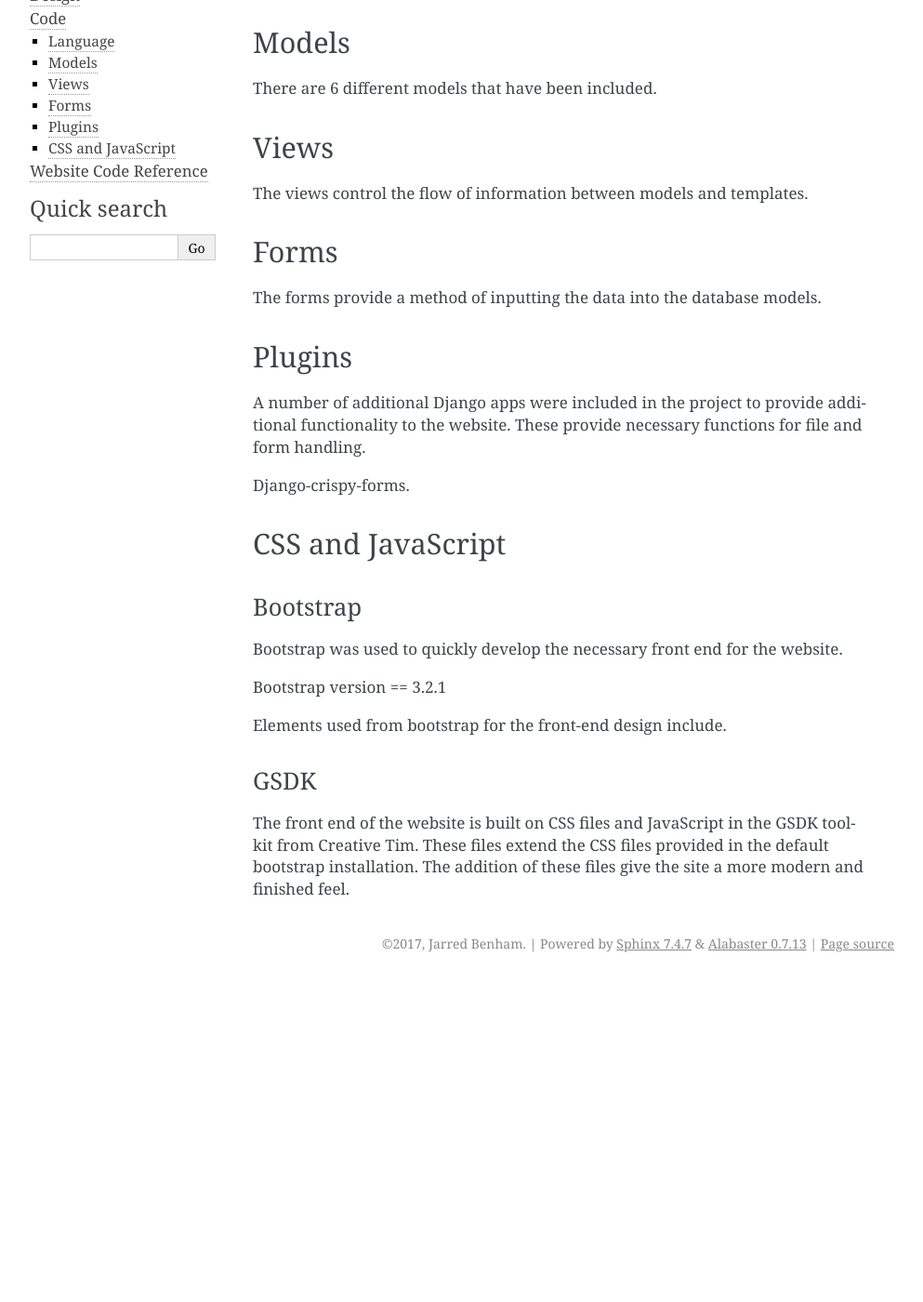
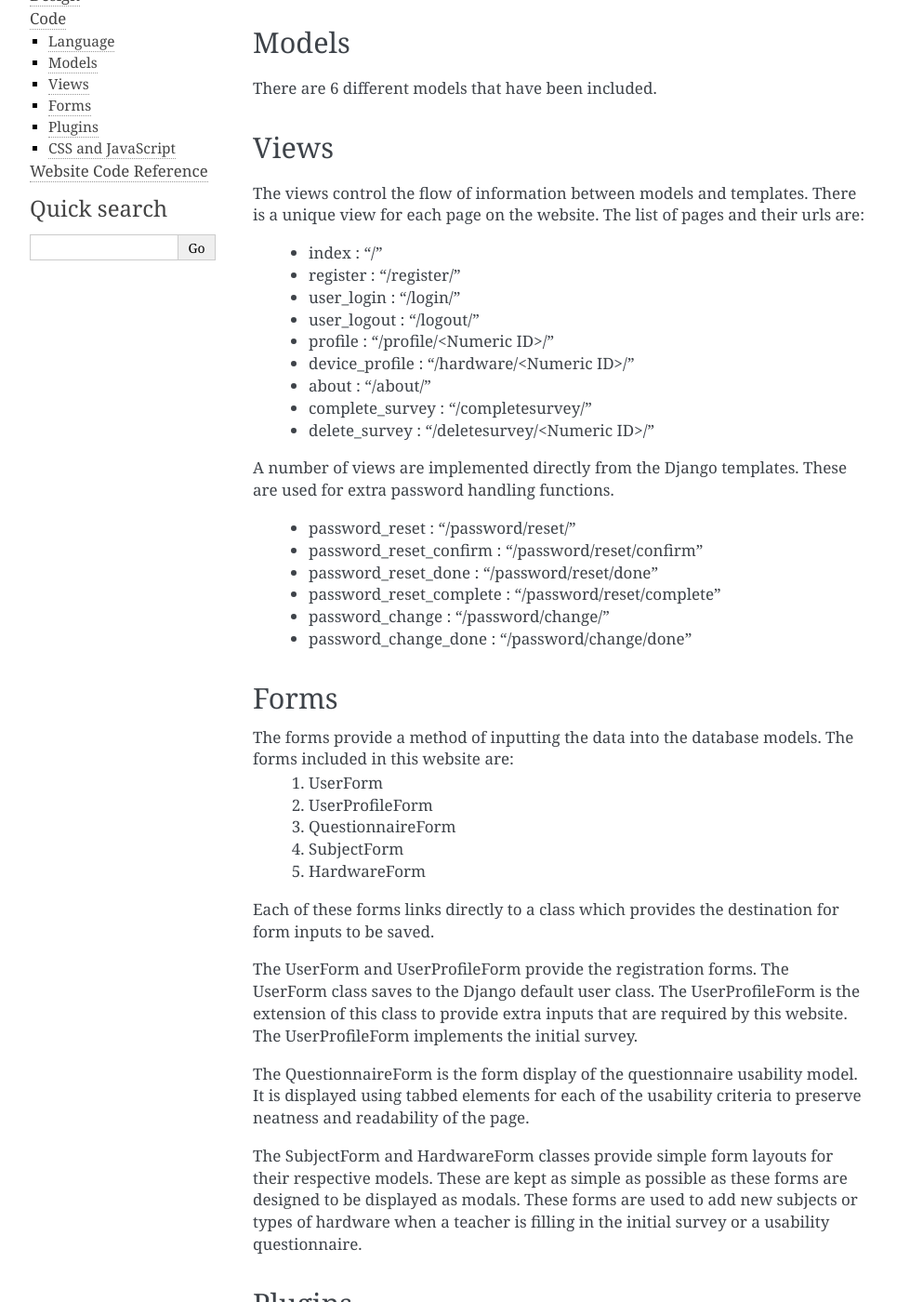
Before and after one commit to JMBenham/FYP-Website, a Sphinx documentation site: the page built from docs/documentation/code.rst, in a window 1280 px wide and 1400 px high, scrolled down 205 px. Shown: the whole window at 93% size, without its empty margins (148-1141 px from the left). Built offline with Sphinx 7.4.7, drawn with Linux system fonts in a browser that asks for light colours; before the commit the page ends 1259 px from its top, so only the background shows below that; some of the changed text lies outside the part shown.

Commit message:
Update code.rst

```diff
--- a/docs/documentation/code.rst
+++ b/docs/documentation/code.rst
@@ -14,12 +14,44 @@ There are 6 different models that have been included.
 Views
 -----
 
-The views control the flow of information between models and templates.
+The views control the flow of information between models and templates. There is a unique view for each page on the website. The list of pages and their urls are:
+
+  - index : "/"
+  - register : "/register/"
+  - user_login : "/login/"
+  - user_logout : "/logout/"
+  - profile : "/profile/<Numeric ID>/"
+  - device_profile : "/hardware/<Numeric ID>/"
+  - about : "/about/"
+  - complete_survey : "/completesurvey/"
+  - delete_survey : "/deletesurvey/<Numeric ID>/"
+
+A number of views are implemented directly from the Django templates. These are used for extra password handling functions.
+
+  - password_reset : "/password/reset/"
+  - password_reset_confirm : "/password/reset/confirm"
+  - password_reset_done : "/password/reset/done"
+  - password_reset_complete : "/password/reset/complete"
+  - password_change : "/password/change/"
+  - password_change_done : "/password/change/done"
 
 Forms
 -----
 
-The forms provide a method of inputting the data into the database models.
+The forms provide a method of inputting the data into the database models. The forms included in this website are:
+  #. UserForm
+  #. UserProfileForm
+  #. QuestionnaireForm
+  #. SubjectForm
+  #. HardwareForm
+
+Each of these forms links directly to a class which provides the destination for form inputs to be saved.
+
+The UserForm and UserProfileForm provide the registration forms. The UserForm class saves to the Django default user class. The UserProfileForm is the extension of this class to provide extra inputs that are required by this website. The UserProfileForm implements the initial survey.
+
+The QuestionnaireForm is the form display of the questionnaire usability model. It is displayed using tabbed elements for each of the usability criteria to preserve neatness and readability of the page.
+
+The SubjectForm and HardwareForm classes provide simple form layouts for their respective models. These are kept as simple as possible as these forms are designed to be displayed as modals. These forms are used to add new subjects or types of hardware when a teacher is filling in the initial survey or a usability questionnaire.
 
 Plugins
 -------
@@ -27,7 +59,9 @@ Plugins
 A number of additional Django apps were included in the project to provide additional functionality to
 the website. These provide necessary functions for file and form handling.
 
-Django-crispy-forms.
+Django-crispy-forms is used for the formatting of forms for display on the frontend. Crispy forms provides functions for easily marking up the form code to generate HTML. This means that the form markup doesn't have to be written manually in the HTML templates. All changes to the layout of the forms should therefore be made directly in the forms file.
+
+multiselectfield
 
 
 CSS and JavaScript
```
